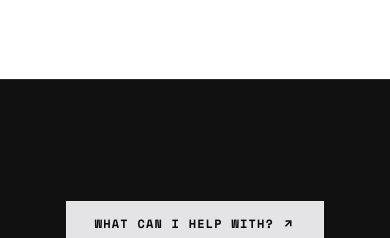
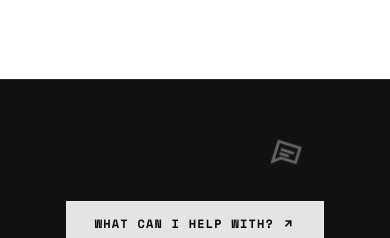
Before and after one commit to dpkreativ/dpkreativ, a Next.js app: page /about in a window 390 px wide. Shown: the part 9165-9403 px from the top of the page. Built offline with nearby package versions, Linux system fonts and the light colour scheme; a web font is replaced by a local one.

Commit message:
fix: remove marquee sparkle icon and add chat icon to footer CTA heading

```diff
--- a/src/app/page.tsx
+++ b/src/app/page.tsx
@@ -171,8 +171,7 @@ export default function Home() {
         </div>
       </section>
 
-      <section className="relative w-full overflow-hidden py-4 sm:py-6">
-        <SparkleBackground variant="sparkle" size={24} placement="section" />
+      <section className="w-full overflow-hidden py-4 sm:py-6">
         <div className="animate-marquee flex w-max whitespace-nowrap will-change-transform">
           {[0, 1].map((track) => (
             <div
--- a/src/components/footer.tsx
+++ b/src/components/footer.tsx
@@ -5,6 +5,7 @@ import Image from "next/image";
 import Link from "next/link";
 import { usePathname } from "next/navigation";
 import SplitHeading from "./split-heading";
+import SparkleBackground from "./sparkle-background";
 
 export default function Footer() {
   const currentYear = new Date().getFullYear();
@@ -59,12 +60,19 @@ export default function Footer() {
         {/* Conditional Closing CTA Banner (suppressed on /contact) */}
         {!isContactPage && (
           <div className="items-center justify-center gap-8 border-b border-white/10 py-14 text-center md:py-20 flex flex-col">
+            <div className="relative w-fit max-w-full">
+              <SparkleBackground
+                variant="chat"
+                size={32}
+                className="text-white/35"
+              />
               <SplitHeading
                 as="h2"
                 className="font-display uppercase text-4xl sm:text-5xl md:text-6xl lg:text-7xl leading-[0.9]"
               >
                 Let’s talk
               </SplitHeading>
+            </div>
             <Link
               href="/contact"
               className="inline-flex items-center justify-center gap-2 whitespace-nowrap border border-white/25 bg-zinc-200 px-7 py-3.5 font-mono text-xs font-bold uppercase tracking-widest text-zinc-950 transition-colors hover:border-white/40 hover:bg-white focus-visible:outline focus-visible:outline-2 focus-visible:outline-offset-4 focus-visible:outline-white"
```
Lines whose indentation alone changed are shown as unchanged.
